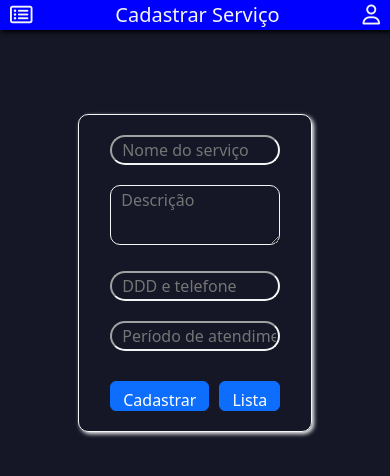
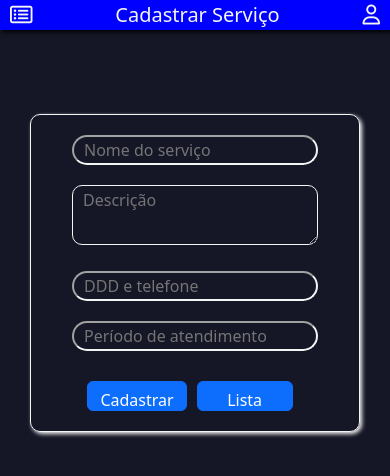
Before and after one commit to GazuaDev8417/loja_de_servicos-vanilla, a plain HTML site: page pages/register/index.html in a window 390 px wide. Drawn offline with nearby package versions, Linux system fonts and the light colour scheme; sample sign-in values are in the browser's storage.

Commit message:
ajustes para responsividade

```diff
--- a/pages/register/style.css
+++ b/pages/register/style.css
@@ -44,12 +44,16 @@ fieldset{
     border-radius: 10px;
     padding: 10px;
 
-    @media(max-width: 600px){
-        width: 80vw;
+    @media(max-width: 800px){
+        width: 70%;
     }
 
-    @media(max-width: 800px){
-        width: 60vw;
+    @media(max-width: 600px){
+        width: 90%;
+    }
+
+    @media(max-width: 700px){
+        width: 90%;
     }
 }
 
@@ -106,14 +110,14 @@ textarea{
     justify-content: space-between;
     width: 18vw;
     margin-top: 10px;
+
     @media(max-width: 600px){
         width: 80%;
-        flex-direction: row;
         justify-content: space-between;
     }
 
     @media(max-width: 800px){
-        width: 80%;
+        width: 70%;
         flex-direction: row;
         justify-content: space-between;
     }
```
Also changed, not shown: pages/detail/style.css (+4 -3 lines).
